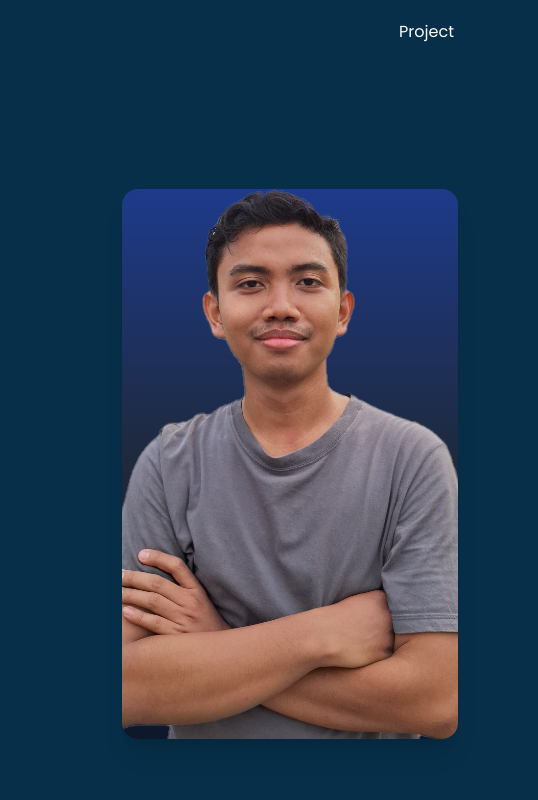
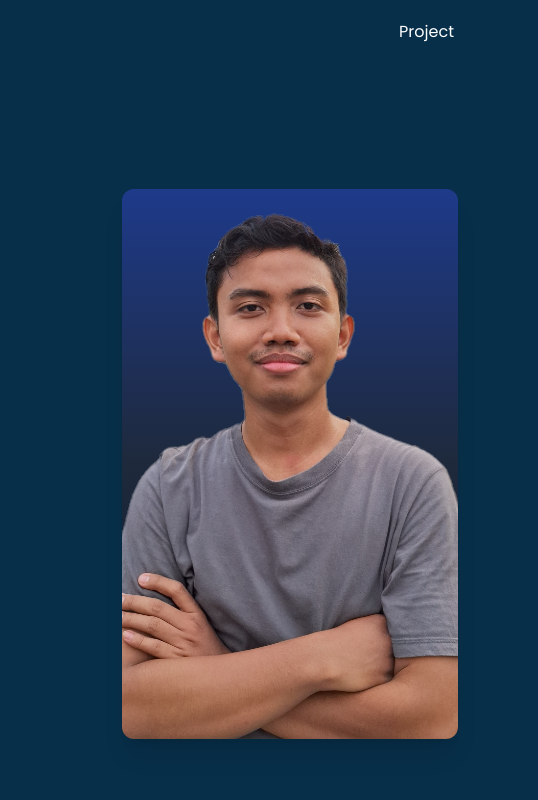
Before and after one commit to bagasadityaa/portofolio, a website: page index.html in a window 1280 px wide. Shown: the top 800 px of the page, 742-1280 px from the left. Drawn offline with nearby package versions, Linux system fonts and the light colour scheme.

Commit message:
atur posisi gambar

```diff
--- a/index.html
+++ b/index.html
@@ -78,14 +78,14 @@
     </nav>
     <div class="mx-3.5 lg:mx-20">
       <section
-        class="flex flex-col items-center lg:justify-between w-full lg:min-h-screen mt-12 lg:flex-row-reverse md:mt-0 lg:mt-0"
+        class="flex flex-col items-center w-full mt-12 lg:justify-between lg:min-h-screen lg:flex-row-reverse sm:mt-0 md:mt-0 lg:mt-0"
       >
         <div
-          class="w-full lg:w-[30%] mt-5 md:mt-0 lg:mt-0 flex justify-center items-center bg-gradient-to-t from-slate-900 via-slate-800 to-blue-900 rounded-2xl shadow-xl h-[200px] lg:h-[550px] max-h-[90vh] overflow-hidden"
+          class="w-full lg:w-[30%] mt-5 sm:mt-0 md:mt-0 lg:mt-0 flex justify-center items-center bg-gradient-to-t from-slate-900 via-slate-800 to-blue-900 rounded-xl shadow-xl h-[200px] lg:h-[550px] max-h-[90vh] overflow-hidden"
         >
           <img
             src="images/profile.png"
-            class="object-cover object-top w-48 h-48 transition duration-500 lg:h-full lg:w-auto"
+            class="object-cover object-top w-48 mt-12 transition duration-500 h-52 lg:h-full lg:w-auto"
           />
         </div>
         <!-- Kiri: Teks -->
```
